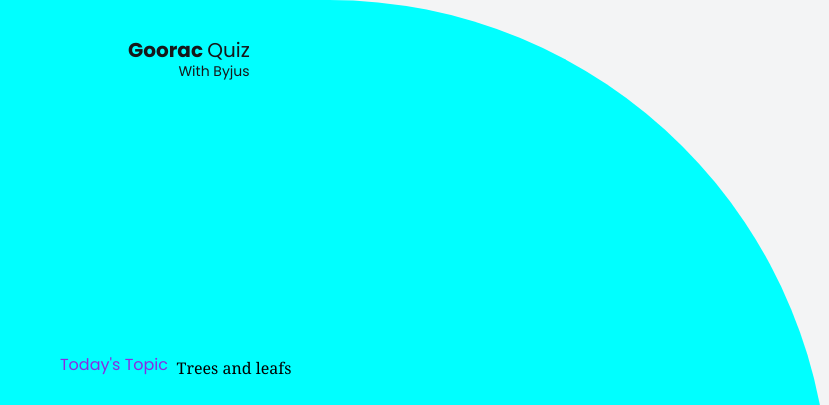
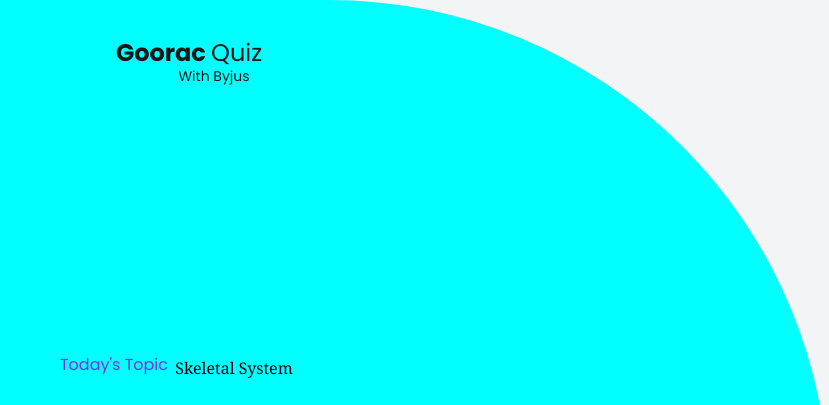
Before and after one commit to Goorac/Quiz, a plain HTML site: page src/main.html in a window 1280 px wide. Shown: the top 405 px of the page, without its empty margins (451-1280 px from the left). Drawn offline with Linux system fonts and the light colour scheme.

Commit message:
Add files via upload

```diff
--- a/src/js/questions.js
+++ b/src/js/questions.js
@@ -1,60 +1,60 @@
 //Topic name
-document.getElementById("topic").innerHTML = "Trees and leafs"
+document.getElementById("topic").innerHTML = "Skeletal System"
 // creating an array and passing the number, questions, options, and answers
 let questions = [
     {
     numb: 1,
-    question: "Trees are leafless for a shorter or longer season of the year in",
-    answer: "Scrub Jungle forest",
+    question: "Number of vertebrae in human is",
+    answer: "26",
     options: [
-      "Evergreen forest",
-      "Mangrove forest",
-      "Scrub Jungle forest",
-      "Deciduous forest"
+      "33",
+      "32",
+      "22",
+      "26"
     ]
   },
     {
     numb: 2,
-    question: "Oxygen liberated during photosynthesis is coming from",
-    answer: "Water",
+    question: "The longest bone in the human body is",
+    answer: "humerus",
     options: [
-      "Carbon dioxide",
-      "Water",
-      "Break down of chlorophyll",
-      "Atmosphere"
+      "stapes",
+      "humerus",
+      "ulna",
+      "humerus"
     ]
   },
     {
     numb: 3,
-    question: " Stilt roots are found in",
-    answer: "Maize",
+    question: "How many bones are present in human skull?",
+    answer: "22",
     options: [
-      "Banyan",
-      "Maize",
-      "Mango",
-      "China rose"
+      "42",
+      "32",
+      "12",
+      "22"
     ]
   },
     {
     numb: 4,
-    question: " Fruits of this plant are found underground -",
-    answer: "Groundnut",
+    question: "The total number of facial bones is",
+    answer: "14",
     options: [
-      "Potato",
-      "Carrot",
-      "Groundnut",
-      "Onion"
+      "12",
+      "16",
+      "14",
+      "18"
     ]
   },
     {
     numb: 5,
-    question: " Which of the following is not a root?",
-    answer: "Potato",
+    question: "Which of the following is not associated with the bones in human body?",
+    answer: "Control of blood sugar",
     options: [
-      "Potato",
-      "Carrot",
-      "Radish",
-      "Turnip"
+      "Production of red blood cells",
+      "Control of blood sugar",
+      "Protection of internal organs",
+      "Storage of minerals"
     ]
   },
   // you can uncomment the below codes and make duplicate as more as you want to add question
--- a/src/js/script.js
+++ b/src/js/script.js
@@ -195,7 +195,7 @@ function startTimer(time){
 }
 
 function startTimerLine(time){
-    counterLine = setInterval(timer, 88);
+    counterLine = setInterval(timer, 95);
     function timer(){
         time += 1; //upgrading time value with 1
         time_line.style.width = time + "px"; //increasing width of time_line with px by time value
--- a/src/main.html
+++ b/src/main.html
@@ -11,7 +11,7 @@
 <body>
  <div style="height: 100vh;position: relative;background-color: aqua;border-top-right-radius: 500px;">
  <br>
-    <p style="margin-top: 10px;text-align: center;color: rgb(22, 24, 26);font-size: 20px;"><b>Goorac </b>Quiz</p>
+    <p style="margin-top: 10px;text-align: center;color: rgb(22, 24, 26);font-size: 24px;"><b>Goorac </b>Quiz</p>
 <p style="margin-left: 50px;margin-top: -4px;text-align: center;color: rgb(22, 24, 26);font-size: 14px;">With Byjus</p>
 </div>
   <!-- start Quiz button -->
```
